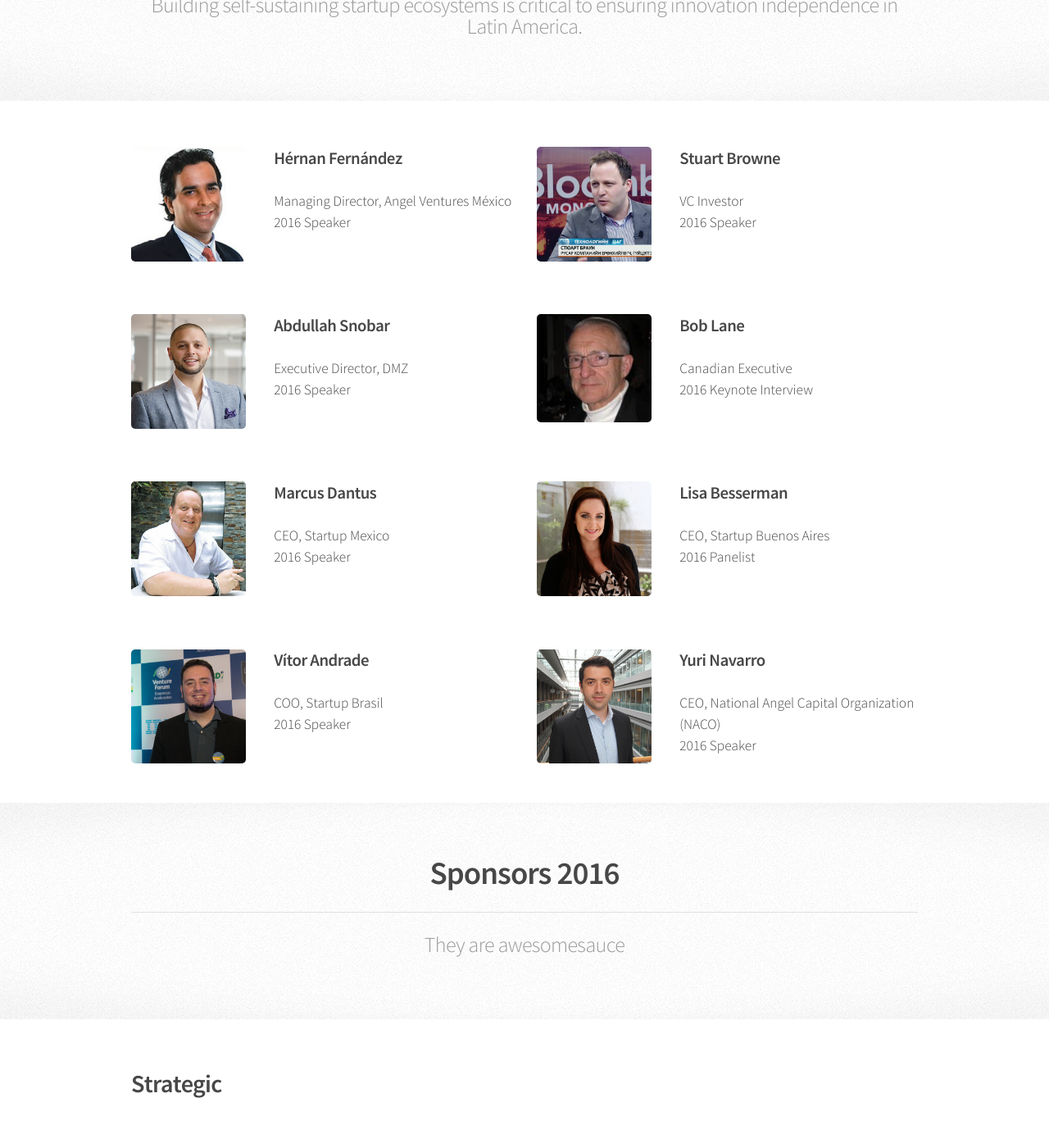
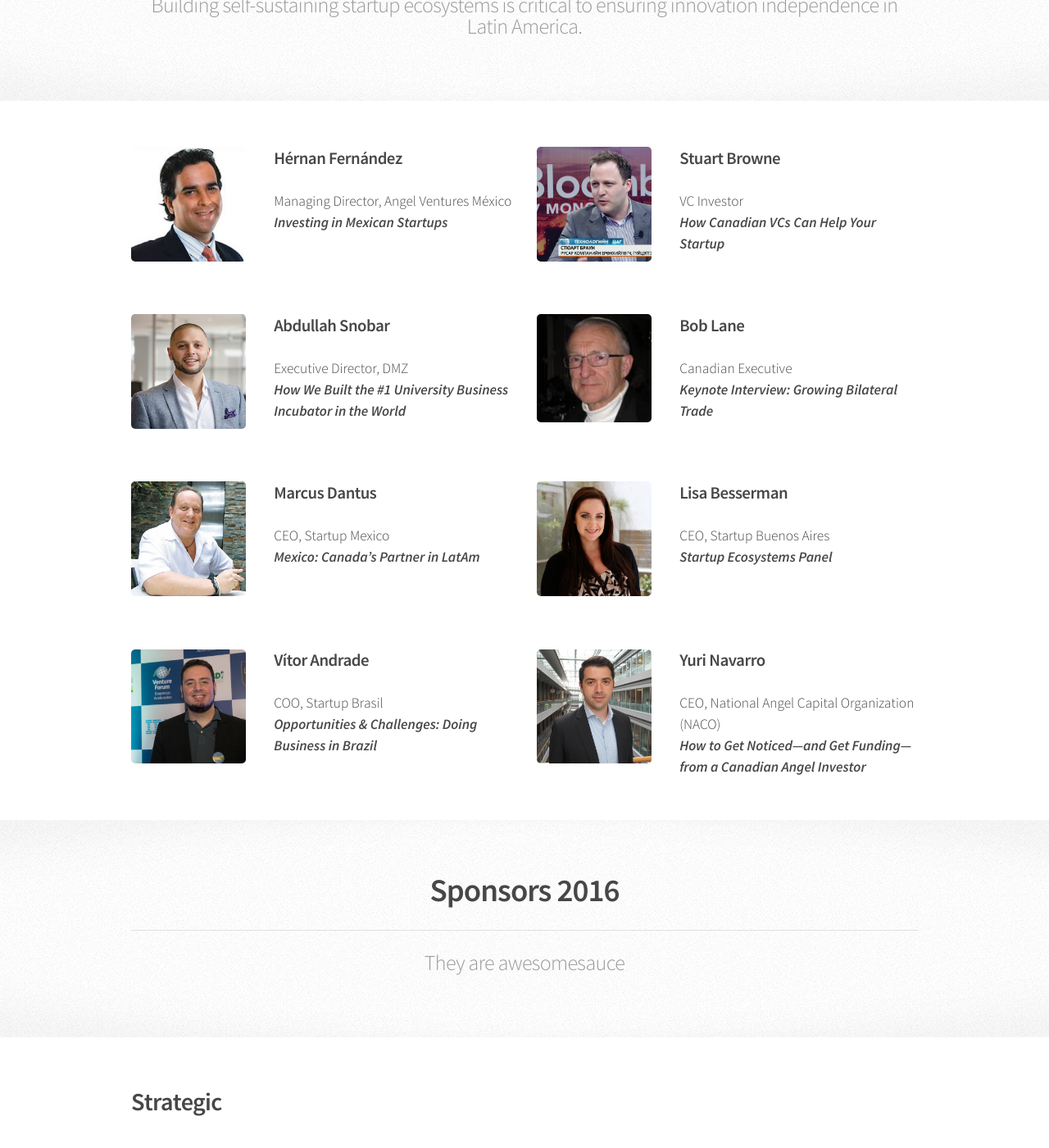
Before and after one commit to LatAmStartups/LatAmStartups.github.io, a Jekyll site: the page built from conference2016.html, in a window 1280 px wide and 1400 px high, scrolled down 1278 px. Shown: the whole window at 82% size. Built offline with Jekyll 4.4.1, drawn with Linux system fonts in a browser that asks for light colours.

Commit message:
adding talk titles

```diff
--- a/conference2016.html
+++ b/conference2016.html
@@ -65,7 +65,7 @@ layout: defaultconf
 						<div class="inner">
 							<h3>H&eacute;rnan Fern&aacute;ndez</h3>
 							<p>Managing Director, Angel Ventures M&eacute;xico<br />
-							2016 Speaker</p>
+							<strong><em>Investing in Mexican Startups</em></strong></p>
 						</div>
 					</div>
 				</section>
@@ -75,7 +75,7 @@ layout: defaultconf
 						<div class="inner">
 							<h3>Stuart Browne</h3>
 							<p>VC Investor<br />
-							2016 Speaker</p>
+							<strong><em>How Canadian VCs Can Help Your Startup</em></strong></p>
 						</div>
 					</div>
 				</section>
@@ -87,7 +87,7 @@ layout: defaultconf
 						<div class="inner">
 							<h3>Abdullah Snobar</h3>
 							<p>Executive Director, DMZ<br />
-							2016 Speaker</p>
+							<strong><em>How We Built the #1 University Business Incubator in the World</strong></em></p>
 						</div>
 					</div>
 				</section>
@@ -97,7 +97,7 @@ layout: defaultconf
 						<div class="inner">
 							<h3>Bob Lane</h3>
 							<p>Canadian Executive<br />
-							2016 Keynote Interview</p>
+							<strong><em>Keynote Interview: Growing Bilateral Trade</strong></em></p>
 						</div>
 					</div>
 				</section>
@@ -109,7 +109,7 @@ layout: defaultconf
 						<div class="inner">
 							<h3>Marcus Dantus</h3>
 							<p>CEO, Startup Mexico<br />
-							2016 Speaker</p>
+							<strong><em>Mexico: Canada&rsquo;s Partner in LatAm</strong></em></p>
 						</div>
 					</div>
 				</section>
@@ -119,7 +119,7 @@ layout: defaultconf
 						<div class="inner">
 							<h3>Lisa Besserman</h3>
 							<p>CEO, Startup Buenos Aires<br />
-							2016 Panelist</p>
+							<strong><em>Startup Ecosystems Panel</strong></em></p>
 						</div>
 					</div>
 				</section>
@@ -131,7 +131,7 @@ layout: defaultconf
 						<div class="inner">
 							<h3>V&iacute;tor Andrade</h3>
 							<p>COO, Startup Brasil<br />
-							2016 Speaker</p>
+<strong><em>Opportunities &amp; Challenges: Doing Business in Brazil</em></strong>
 						</div>
 					</div>
 				</section>
@@ -141,7 +141,7 @@ layout: defaultconf
 						<div class="inner">
 							<h3>Yuri Navarro</h3>
 							<p>CEO, National Angel Capital Organization (NACO)<br />
-							2016 Speaker</p>
+							<strong><em>How to Get Noticed&mdash;and Get Funding&mdash;from a Canadian Angel Investor</strong></em></p>
 						</div>
 					</div>
 				</section>
```
